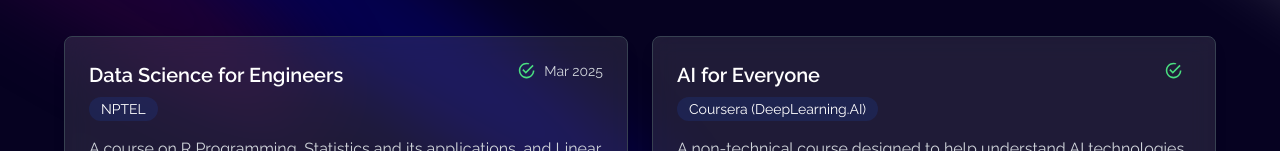
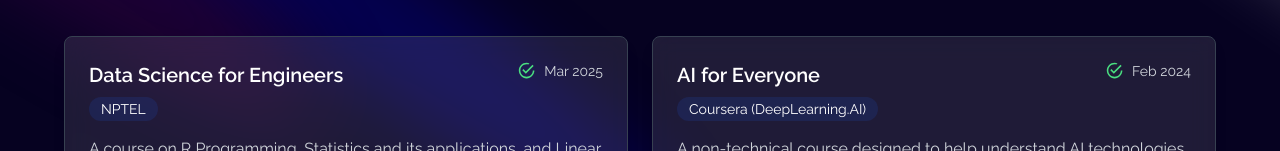
Before and after one commit to Monil110/portfolio-monil, a Next.js app: page /certifications in a window 1280 px wide. Shown: the part 196-347 px from the top of the page. Built offline with nearby package versions, Linux system fonts and the light colour scheme.

Commit message:
Commit 4

```diff
--- a/src/app/certifications/page.tsx
+++ b/src/app/certifications/page.tsx
@@ -29,7 +29,7 @@ const Certifications = () => {
     {
       title: "AI for Everyone",
       provider: "Coursera (DeepLearning.AI)",
-      date: "",
+      date: "Feb 2024",
       description: "A non-technical course designed to help understand AI technologies and their potential business applications.",
       details: "Feb 2024",
       link: "https://www.coursera.org/account/accomplishments/verify/PH5MQRSSK23M",
```
